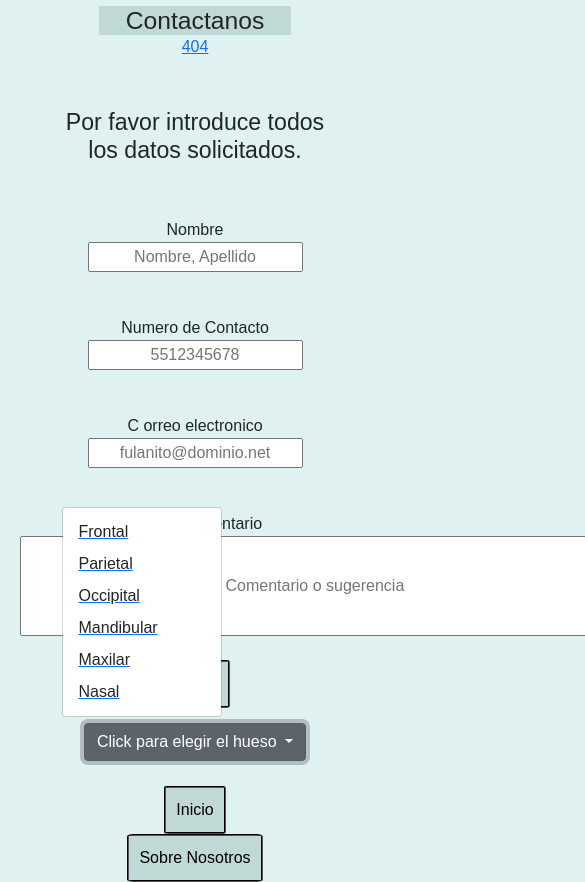
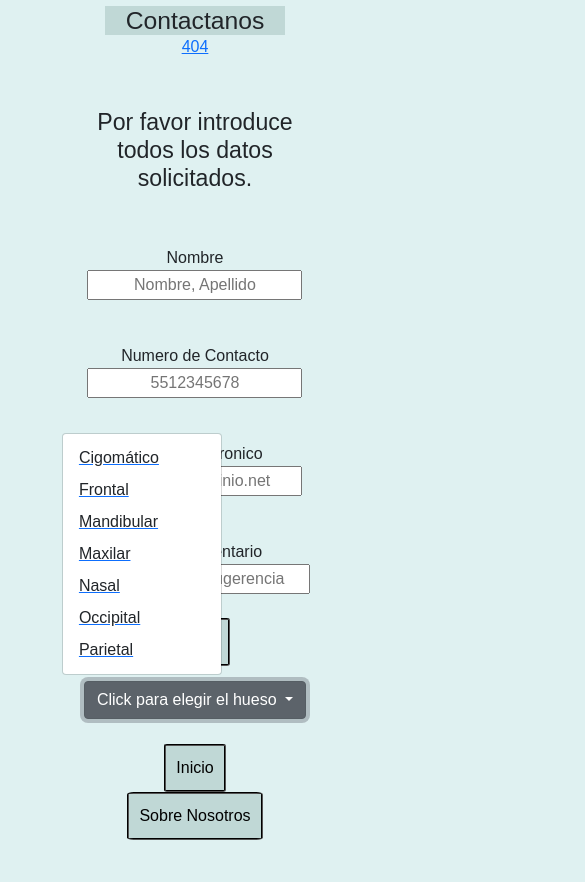
Before and after one commit to Manveru-Ainu/SistemaOseo, a website: page contacto.html in a window 390 px wide. Both pictures are taken after a click on the button "Click para elegir el hueso". Shown: the part 90-972 px from the top of the page, 585 px wide, since content can reach past the window. After the commit the page ends 930 px from the top, so only its background shows below. Drawn offline with nearby package versions, Linux system fonts and the light colour scheme.

Commit message:
se agrega mobile first a contacto

```diff
--- a/SCSS/style.scss
+++ b/SCSS/style.scss
@@ -112,8 +112,7 @@ label{
     padding-top: 20px;
 }
 .comment{
-    height: 100px;
-    width: 70vh;
+    width: 70%;
 }
 input{
     text-align: center;
--- a/contacto.html
+++ b/contacto.html
@@ -10,7 +10,7 @@
     <link rel="stylesheet" href="./CSS/estilo.css">
     <title>Contacto</title>
 </head>
-<body>
+<body class="container">
 <!-- Aqui va el titulo de la pagina -->
     <header>
         <h1>Anatomia Osea del Craneo</h1>
@@ -48,12 +48,13 @@
             Click para elegir el hueso
         </button>
         <ul class="dropdown-menu" aria-labelledby="dropdownMenu2">
+            <li><a href="./cigomatico.html"><button class="dropdown-item" type="button">Cigomático</button></a></li>
             <li><a href="./frontal.html"><button class="dropdown-item" type="button">Frontal</button></a></li>
-            <li><a href="./parietal.html"><button class="dropdown-item" type="button">Parietal</button></a></li>
-            <li><a href="./occipital.html"><button class="dropdown-item" type="button">Occipital</button></a></li>
             <li><a href="./mandibular.html"><button class="dropdown-item" type="button">Mandibular</button></a></li>
             <li><a href="./maxilar.html"><button class="dropdown-item" type="button">Maxilar</button></a></li>
             <li><a href="./nasal.html"><button class="dropdown-item" type="button">Nasal</button></a></li>
+            <li><a href="./occipital.html"><button class="dropdown-item" type="button">Occipital</button></a></li>
+            <li><a href="./parietal.html"><button class="dropdown-item" type="button">Parietal</button></a></li>
         </ul>
     </div>
 <!-- Aqui va la navegacion a inicio y pagina externa -->
```
Also changed, not shown: CSS/estilo.css.
